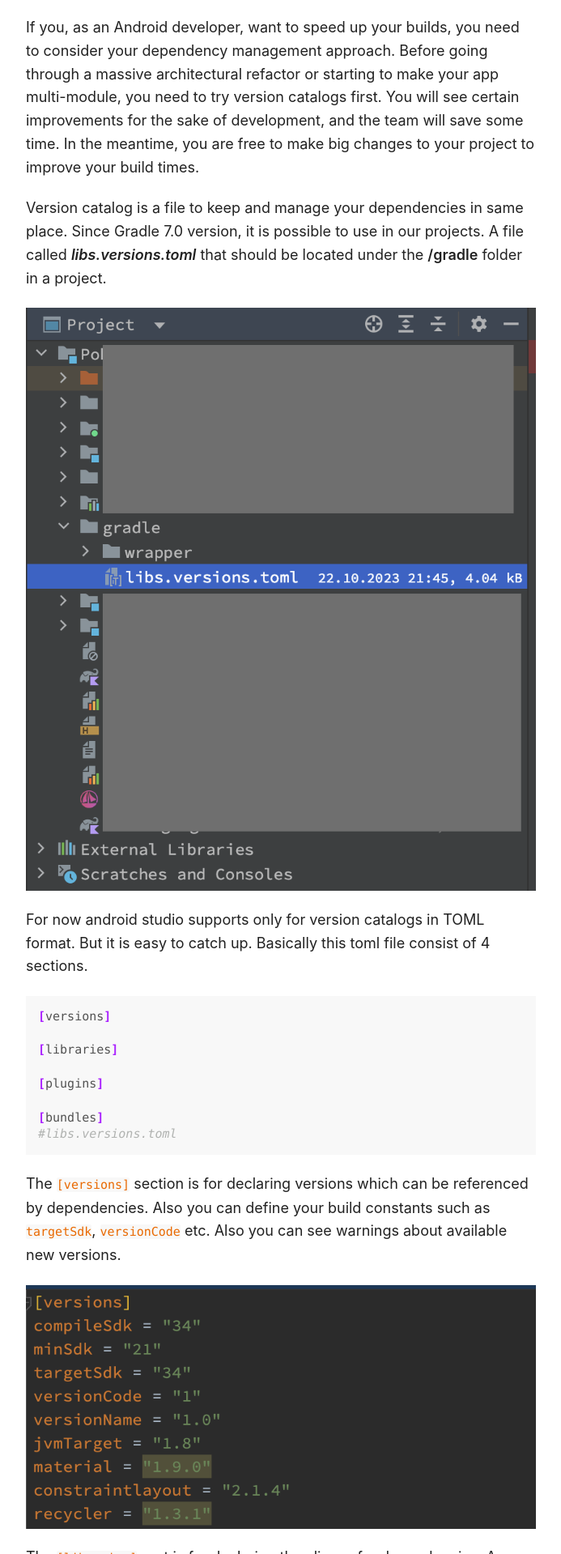
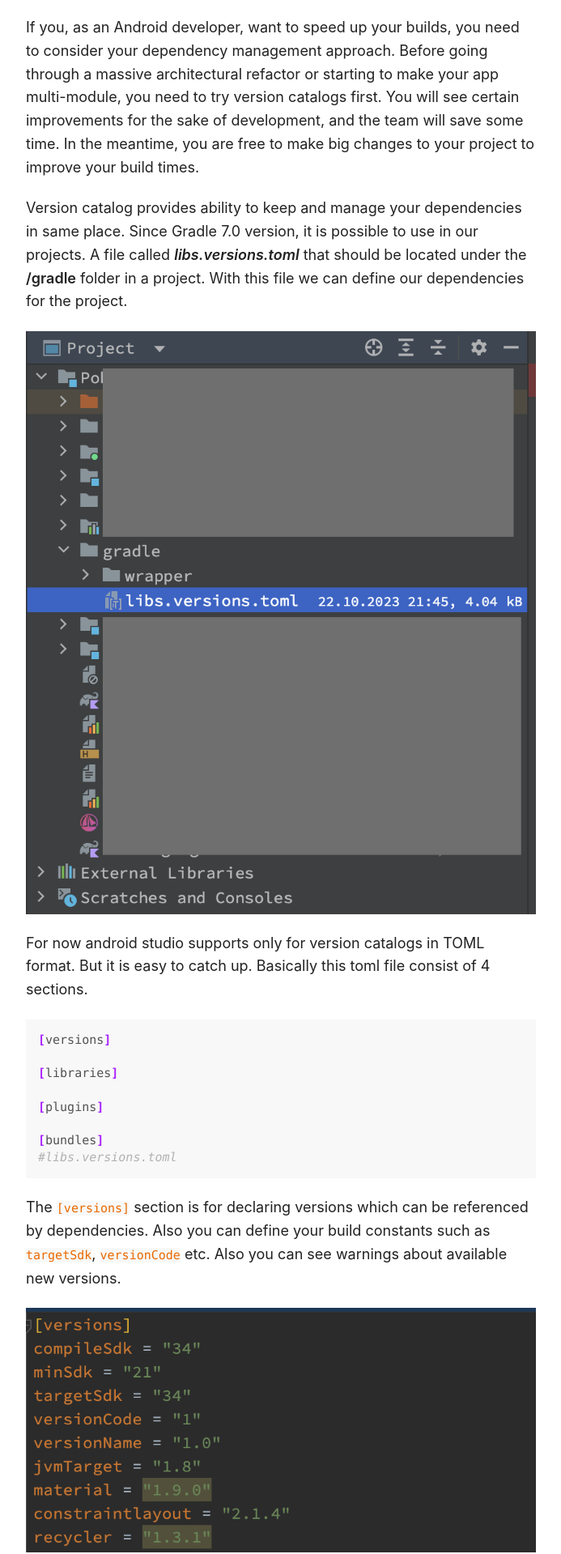
Before and after one commit to EyyupAlkis/About, a Jekyll site: the page built from _posts/2022-11-23-version-catalog.md, in a window 1280 px wide. Shown: the part 303-2222 px from the top of the page at 81% size, without its empty margins (453-1146 px from the left). Built offline with Jekyll 4.4.1, drawn with Linux system fonts in a browser that asks for light colours; some of the changed text lies outside the part shown.

Commit message:
grammer fix

```diff
--- a/_posts/2022-11-23-version-catalog.md
+++ b/_posts/2022-11-23-version-catalog.md
@@ -13,7 +13,7 @@
 
 <!--more-->
 
-Version catalog is a file to keep and manage your dependencies in same place. Since Gradle 7.0 version, it is possible to use in our projects. A file called ***libs.versions.toml*** that should be located under the **/gradle** folder in a project.
+Version catalog provides ability to keep and manage your dependencies in same place. Since Gradle 7.0 version, it is possible to use in our projects. A file called ***libs.versions.toml*** that should be located under the **/gradle** folder in a project. With this file we can define our dependencies for the project.
 
 <p align="center">
   <img src="/img/version-catalog/file-location.png" />
```
